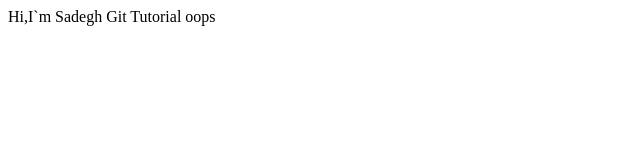
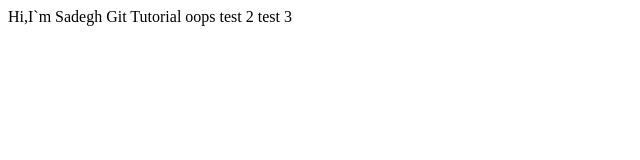
Before and after one commit to SadeghGhavami/MyRepo, a plain HTML site: page index.html in a window 1280 px wide. Shown: the full height of the page, 0-640 px from the left. Drawn offline with Linux system fonts and the light colour scheme.

Commit message:
add test2

```diff
--- a/index.html
+++ b/index.html
@@ -9,5 +9,8 @@
     Hi,I`m Sadegh
     Git Tutorial
     oops
+
+    test 2
+    test 3
 </body>
 </html>
```
